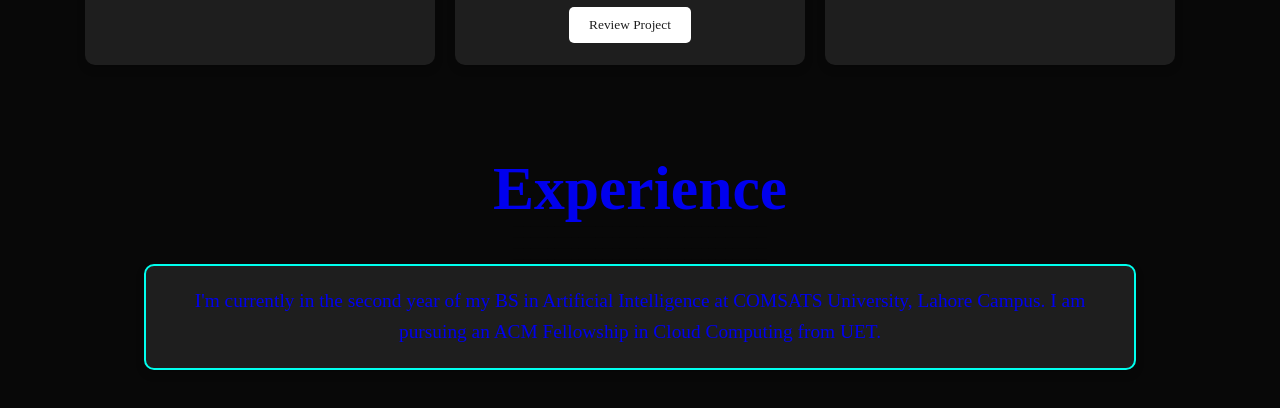
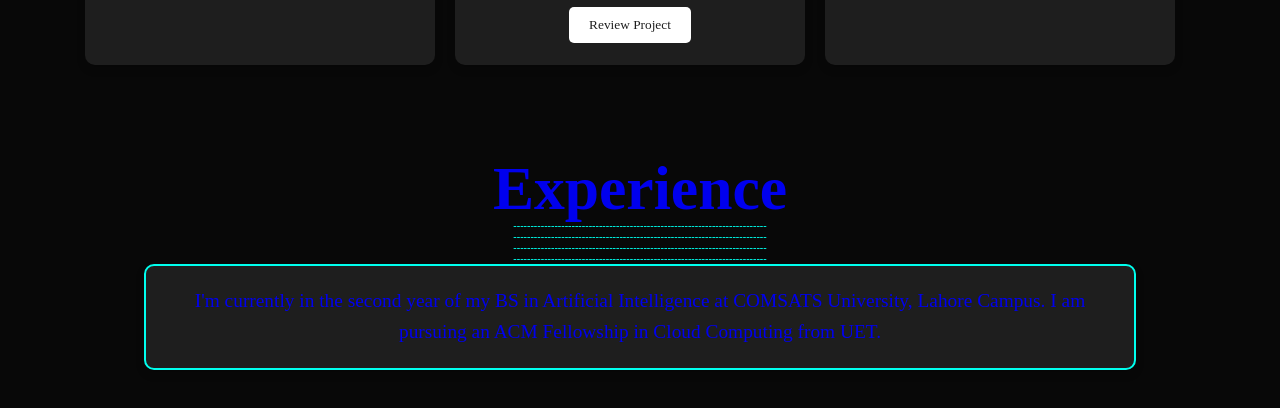
Before and after one commit to WajeehaAslam/Portfolio-Website, a plain HTML site: page index.html in a window 1280 px wide. Shown: the part 3384-3792 px from the top of the page. Drawn offline with nearby package versions, Linux system fonts and the light colour scheme.

Commit message:
Update style.css

```diff
--- a/style.css
+++ b/style.css
@@ -766,7 +766,7 @@ header nav ul li a:hover {
   line-height: 1;
 }
 .experience-section h3 {
-  color: #080808;
+  color: #00ffee;
 
 }
 
```
